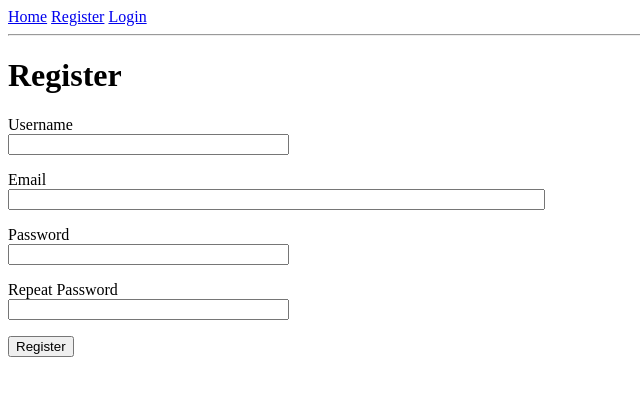
After one commit to 4u70m493/airc, a Flask app: page /register in a window 1280 px wide. The commit adds this page. Shown: the top 396 px of the page, without its empty margins (0-640 px from the left). Run offline with Flask 2, Linux system fonts and the light colour scheme.

Commit message:
adds registration base + removes mistakenly added database file

```diff
--- a/app/routes.py
+++ b/app/routes.py
@@ -1,4 +1,4 @@
-from app import app
+from app import app, db
 from flask import render_template, flash, redirect, url_for, request
 from flask_login import current_user, login_user, logout_user, login_required
 from werkzeug.urls import url_parse
@@ -6,7 +6,7 @@ from app.models import User
 
 # for forms
 from flask_wtf import FlaskForm
-from forms import LoginForm, EventParamsForm
+from forms import LoginForm, EventParamsForm, RegistrationForm
 
 # Libs for functionality
 import calendar as cal
@@ -25,6 +25,23 @@ def index():
 
         flash("Got: city, country, dates! Nice!")
     return render_template('index.html', title='Find best airshows around', form=form)
+
+
+@app.route('/register', methods=['GET', 'POST'])
+def register():
+    if current_user.is_authenticated:
+        return redirect(url_for('my-events'))  # TODO fix, if any
+    form = RegistrationForm()
+    if form.validate_on_submit():
+        user = User()
+        user.username = form.username.data
+        user.email = form.email.data
+        user.set_password(form.password.data)
+        db.session.add(user)
+        db.session.commit()
+        flash('Congratulations, you are now a registered user!')
+        return redirect(url_for('login'))
+    return render_template('register.html', title='Register', form=form)
 
 
 @app.route('/login', methods=['GET', 'POST'])
--- a/app/templates/base.html
+++ b/app/templates/base.html
@@ -11,6 +11,7 @@
         <div>
             <a href="{{ url_for('index') }}">Home</a>
             {% if current_user.is_anonymous %}
+            <a href="{{ url_for('register') }}">Register</a>
             <a href="{{ url_for('login') }}">Login</a>
             {% else %}
             <a href="{{ url_for('logout') }}">Logout</a>
--- /dev/null
+++ b/app/templates/register.html
@@ -0,0 +1,37 @@
+{% extends "base.html" %}
+
+{% block content %}
+    <h1>Register</h1>
+    <form action="" method="post">
+        {{ form.hidden_tag() }}
+        <p>
+            {{ form.username.label }}<br>
+            {{ form.username(size=32) }}<br>
+            {% for error in form.username.errors %}
+            <span style="color: red;">[{{ error }}]</span>
+            {% endfor %}
+        </p>
+        <p>
+            {{ form.email.label }}<br>
+            {{ form.email(size=64) }}<br>
+            {% for error in form.email.errors %}
+            <span style="color: red;">[{{ error }}]</span>
+            {% endfor %}
+        </p>
+        <p>
+            {{ form.password.label }}<br>
+            {{ form.password(size=32) }}<br>
+            {% for error in form.password.errors %}
+            <span style="color: red;">[{{ error }}]</span>
+            {% endfor %}
+        </p>
+        <p>
+            {{ form.password2.label }}<br>
+            {{ form.password2(size=32) }}<br>
+            {% for error in form.password2.errors %}
+            <span style="color: red;">[{{ error }}]</span>
+            {% endfor %}
+        </p>
+        <p>{{ form.submit() }}</p>
+    </form>
+{% endblock %}
--- a/forms.py
+++ b/forms.py
@@ -1,13 +1,16 @@
 # NOTE stolen from tutorial https://blog.miguelgrinberg.com/post/the-flask-mega-tutorial-part-iii-web-forms
 from flask_wtf import FlaskForm
 from wtforms import StringField, PasswordField, BooleanField, SubmitField
-from wtforms.validators import DataRequired
+from wtforms.validators import DataRequired, ValidationError, Email, EqualTo
+from app.models import User
+
 
 class LoginForm(FlaskForm):
     username = StringField('Username', validators=[DataRequired()])
     password = PasswordField('Password', validators=[DataRequired()])
     remember_me = BooleanField('Remember Me')
     submit = SubmitField('Sign In')
+
 
 class EventParamsForm(FlaskForm):
     city = StringField('City')
@@ -16,3 +19,22 @@ class EventParamsForm(FlaskForm):
     date_to = StringField('Date to')
     is_pilot = BooleanField('I am a pilot and will fly there')
     submit = SubmitField('Find events')
+
+
+class RegistrationForm(FlaskForm):
+    username = StringField('Username', validators=[DataRequired()])
+    email = StringField('Email', validators=[DataRequired(), Email()])
+    password = PasswordField('Password', validators=[DataRequired()])
+    password2 = PasswordField(
+        'Repeat Password', validators=[DataRequired(), EqualTo('password')])
+    submit = SubmitField('Register')
+
+    def validate_username(self, username):
+        user = User.query.filter_by(username=username.data).first()
+        if user is not None:
+            raise ValidationError('Please use a different username.')
+
+    def validate_email(self, email):
+        user = User.query.filter_by(email=email.data).first()
+        if user is not None:
+            raise ValidationError('Please use a different email address.')
```
Also changed, not shown: app.db (deleted).
